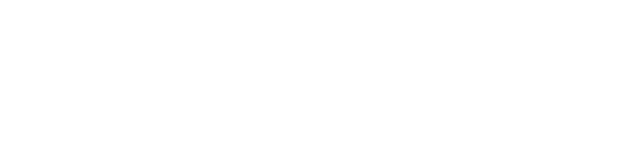
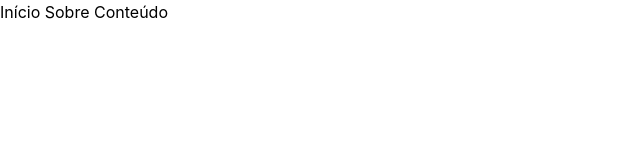
Before and after one commit to Zjonathas/Acompanhamento-de-leitura, a website: page src/index.html in a window 1280 px wide. Shown: the whole page, without its empty margins (0-640 px from the left). Drawn offline with Linux system fonts and the light colour scheme.

Commit message:
feat: html base semântico

```diff
--- a/src/index.html
+++ b/src/index.html
@@ -7,6 +7,24 @@
     <title>Acompanhamento de leitura</title>
 </head>
 <body>
+    <header class="flex gap-3">
+        <nav>
+            <a href="#">Início</a>
+            <a href="#">Sobre</a>
+            <a href="#">Conteúdo</a>
+        </nav>
+
+    </header>
+
+    <main>
+
+
+    </main>
+
+    <footer>
+
+
+    </footer>
     <script src="script.js" defer></script>
 </body>
 </html>
```
Also changed, not shown: src/output.css.
